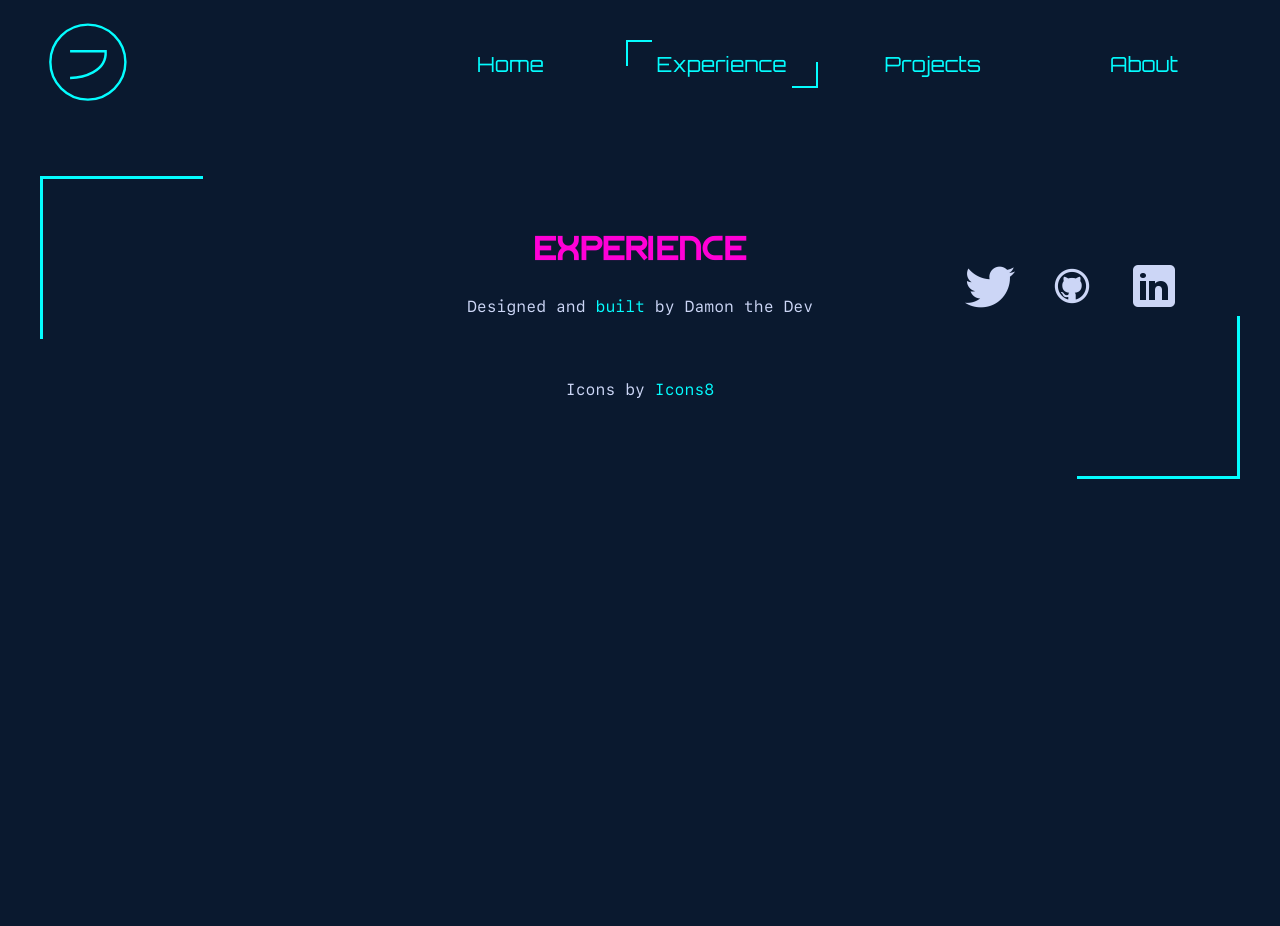
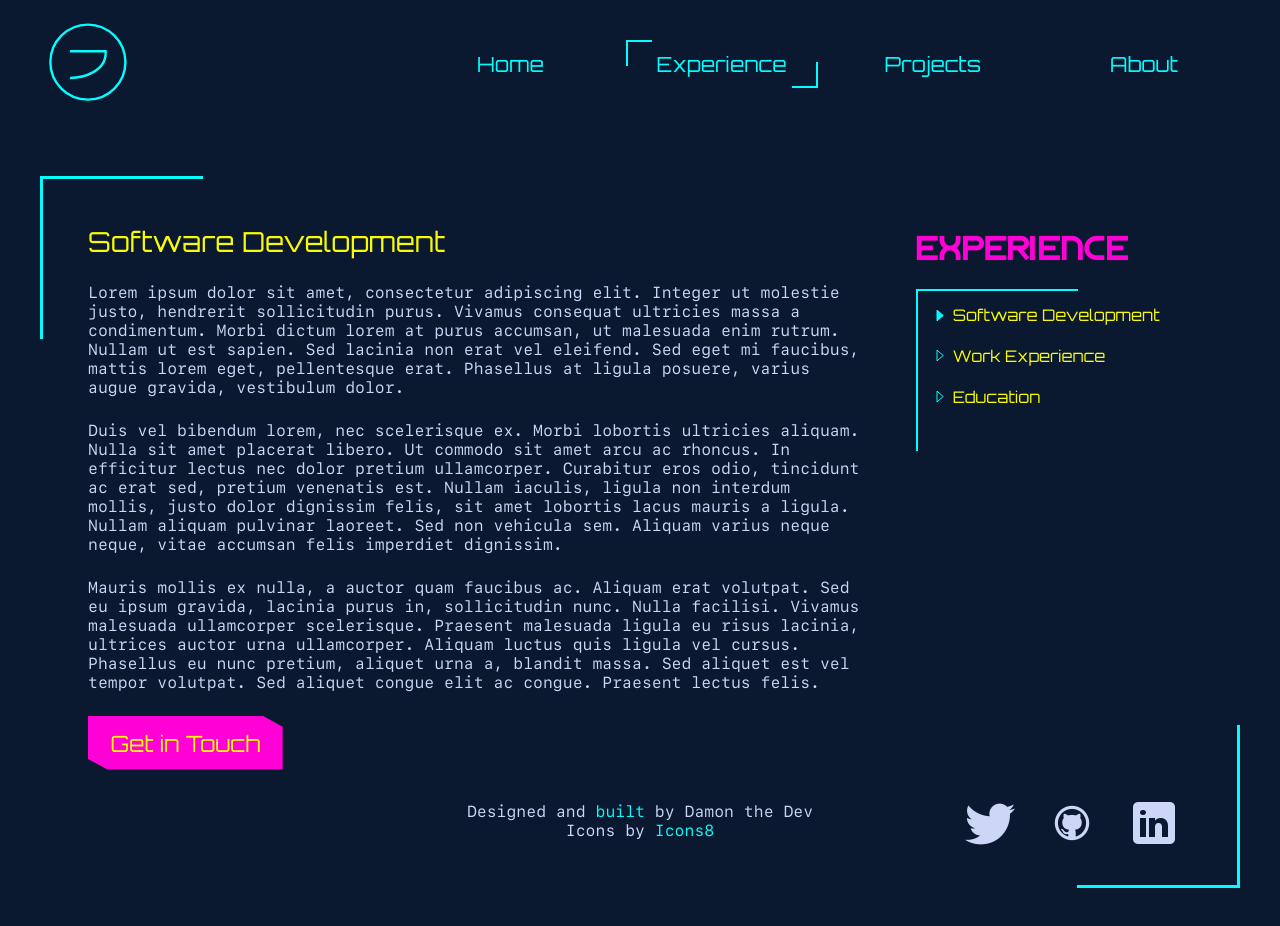
Before and after one commit to damonpickett/damon-the-dev, a React (Create React App) app: page /#/experience in a window 1280 px wide. Shown: the top 926 px of the page. Before the commit the page ends 800 px from the top, so only its background shows below. Built offline with nearby package versions, Linux system fonts and the light colour scheme.

Commit message:
finished contact modal and almost done experience component

```diff
--- a/src/components/ContactModal/ContactModal.css
+++ b/src/components/ContactModal/ContactModal.css
@@ -1,9 +1,11 @@
 .hide {
   display: none;
+  transition: opacity 0.5s ease-in-out;
 }
 
 .show {
   display: block;
+  opacity: 1;
 }
 
 #contact-modal {
@@ -17,42 +19,59 @@
   align-items: center;
   justify-content: center;
   z-index: 100;
-  transition-duration: 4s;
 }
 
 .contact-form {
     background-color: #FF00D6;
+    box-shadow: 0 0 10px 4px rgb(247, 245, 245);
 }
 
 .title {
     padding: 1.5rem;
     border-bottom:#F8FB04 solid 2px;
     margin-bottom: 1.2rem;
+    position: relative;
 }
 
-input, textarea {
+.close-button {
+    background-color: transparent;
+    border: 2px solid #F8FB04;
+    cursor: pointer;
+    padding: 0.5rem 0.8rem;
+    position: absolute;
+    right: 0.8rem;
+    top: 1.0rem;
+  }
+
+  .close-icon {
+    font-size: 24px;
+    line-height: 1;
+    color: #F8FB04;
+  }
+
+.body input, .body textarea {
     display: block;
     margin: 0 auto 1rem;
     padding: 0.5rem;
     border: none;
 }
 
-textarea {
+.body textarea {
     width: 20rem;
     height: 15rem;
 }
 
-button {
+.body button {
     display: block;
     margin: 0 auto 1rem;
     color: #FF00D6;
     background-color: #F8FB04;
 }
 
-p {
+.body p {
     padding: 2rem;
 }
 
-a {
+.body a {
     color: #04fdff
 }
--- a/src/components/ContactModal/ContactModal.js
+++ b/src/components/ContactModal/ContactModal.js
@@ -6,10 +6,13 @@ const ContactModal = (props) => {
   }
 
   return (
-    <div id="contact-modal" onClick={() => props.setContactModal(false)}>
+    <div id="contact-modal">
       <div className="contact-form">
         <div className="title">
           <h2>Contact</h2>
+          <button className="close-button" onClick={() => props.setContactModal(false)}>
+            <span className="close-icon">&times;</span>
+          </button>
         </div>
         <div className="body">
           <form
@@ -25,11 +28,11 @@ const ContactModal = (props) => {
               required
             />
             <input type="text" name="telephone" placeholder="Your phone #" />
-            <input
+            {/* <input
               type="hidden"
               name="_next"
               value="https://damonpickett.github.io/damonpickett/thankyou.html"
-            />
+            /> */}
             <input
               type="hidden"
               name="_subject"
@@ -40,9 +43,7 @@ const ContactModal = (props) => {
               rows="5"
               placeholder="How can I help you?"
             ></textarea>
-            <button type="submit">
-              Send
-            </button>
+            <button className='clipped' type="submit">Send</button>
             <p>
               Please feel free to connect with me on{" "}
               <a
--- /dev/null
+++ b/src/components/Experience/Exp.css
@@ -0,0 +1,91 @@
+/* MOBILE/TABLET */
+
+.exp-main {
+  text-align: left;
+  padding-right: 1.5rem;
+}
+
+.exp-main p {
+  padding-bottom: 1.5rem;
+}
+
+.exp-main h2 {
+  padding-bottom: 1.5rem;
+}
+
+.exp-main button {
+  background: #FF00D6;
+  color: #F8FB04;
+}
+
+.exp-nav {
+  text-align: left;
+  padding: 0 1rem 1rem 1.5rem;
+}
+
+.exp-nav h1 {
+  padding-bottom: 1.5rem;
+}
+
+.exp-ul {
+  position: relative;
+  list-style: none;
+  padding: 1rem 1rem 1rem 1.5rem;
+}
+
+.exp-ul::before {
+  position: absolute;
+  width: 10rem;
+  height: 10rem;
+  content: "";
+  left: 0;
+  top: 0;
+  border-left: 2px solid #04fdff;
+  border-top: 2px solid #04fdff;
+}
+
+.exp-ul li {
+  margin-bottom: 1.3rem;
+  color: #F8FB04;
+  cursor: pointer;
+  position: relative;
+  padding-left: 0.8rem; /* Adjust the padding to align the text with the bullet */
+}
+
+.exp-ul li.selected::before {
+  content: '';
+  position: absolute;
+  top: 50%;
+  left: -1rem;
+  transform: translateY(-50%);
+  width: 2rem;
+  height: 2rem;
+  background: url('../../assets/right-pointing-tri-selected.svg') no-repeat center;
+}
+
+.exp-ul li::before {
+  content: '';
+  position: absolute;
+  top: 50%;
+  left: -1rem;
+  transform: translateY(-50%);
+  width: 2rem;
+  height: 2rem;
+  background: url('../../assets/right-pointing-tri-unselected.svg') no-repeat center;
+}
+
+/* DESKTOP */
+@media (min-width: 1100px) {
+.experience {
+    display: flex; /* Use flexbox to create a row layout */
+  }
+
+  .exp-main {
+    flex: 1; /* Use flex-grow to allow this div to grow and fill available space */
+  }
+
+  .exp-nav {
+    flex-basis: 300px; /* Set a fixed width for the navigation div */
+  }
+
+}
--- a/src/components/Experience/Experience.js
+++ b/src/components/Experience/Experience.js
@@ -1,5 +1,60 @@
+import React, { useState } from "react";
+import "./Exp.css";
+import experienceContent from "./experienceContent.json"; // Import the JSON content
+import selectedBullet from "../../assets/right-pointing-tri-selected.svg";
+import nonSelectedBullet from "../../assets/right-pointing-tri-unselected.svg";
+
 const Experience = () => {
-    return <h1>Experience</h1>;
+  // State to track the selected menu item
+  const [selectedMenuItem, setSelectedMenuItem] = useState(
+    "software-development"
+  );
+
+  // State to track triangle bullet points
+  const [selectedTri, setSelectedTri] = useState(1);
+
+  // Function to handle menu item click and update selectedMenuItem state
+  const handleMenuItemClick = (menuItem, index) => {
+    setSelectedMenuItem(menuItem);
+    setSelectedTri(index);
   };
 
-  export default Experience;
+  return (
+    <div className="experience">
+      <div className="exp-main">
+        {/* Display the selected content based on the selectedMenuItem */}
+        <h2>{experienceContent[selectedMenuItem].title}</h2>
+        {experienceContent[selectedMenuItem].content.map((paragraph, index) => (
+          <p key={index}>{paragraph}</p>
+        ))}
+        <button className="clipped">Get in Touch</button>
+      </div>
+      <div className="exp-nav">
+        {/* Your content for the navigation section goes here */}
+        <h1>Experience</h1>
+        <ul className="exp-ul">
+          <li
+            className={selectedTri === 1 ? "selected link" : "link"}
+            onClick={() => handleMenuItemClick("software-development", 1)}
+          >
+            Software Development
+          </li>
+          <li
+            className={selectedTri === 2 ? "selected link" : "link"}
+            onClick={() => handleMenuItemClick("work-experience", 2)}
+          >
+            Work Experience
+          </li>
+          <li
+            className={selectedTri === 3 ? "selected link" : "link"}
+            onClick={() => handleMenuItemClick("education", 3)}
+          >
+            Education
+          </li>
+        </ul>
+      </div>
+    </div>
+  );
+};
+
+export default Experience;
--- /dev/null
+++ b/src/components/Experience/experienceContent.json
@@ -0,0 +1,24 @@
+{
+    "software-development": {
+      "title": "Software Development",
+      "content": [
+        "Lorem ipsum dolor sit amet, consectetur adipiscing elit. Integer ut molestie justo, hendrerit sollicitudin purus. Vivamus consequat ultricies massa a condimentum. Morbi dictum lorem at purus accumsan, ut malesuada enim rutrum. Nullam ut est sapien. Sed lacinia non erat vel eleifend. Sed eget mi faucibus, mattis lorem eget, pellentesque erat. Phasellus at ligula posuere, varius augue gravida, vestibulum dolor.",
+        "Duis vel bibendum lorem, nec scelerisque ex. Morbi lobortis ultricies aliquam. Nulla sit amet placerat libero. Ut commodo sit amet arcu ac rhoncus. In efficitur lectus nec dolor pretium ullamcorper. Curabitur eros odio, tincidunt ac erat sed, pretium venenatis est. Nullam iaculis, ligula non interdum mollis, justo dolor dignissim felis, sit amet lobortis lacus mauris a ligula. Nullam aliquam pulvinar laoreet. Sed non vehicula sem. Aliquam varius neque neque, vitae accumsan felis imperdiet dignissim.",
+        "Mauris mollis ex nulla, a auctor quam faucibus ac. Aliquam erat volutpat. Sed eu ipsum gravida, lacinia purus in, sollicitudin nunc. Nulla facilisi. Vivamus malesuada ullamcorper scelerisque. Praesent malesuada ligula eu risus lacinia, ultrices auctor urna ullamcorper. Aliquam luctus quis ligula vel cursus. Phasellus eu nunc pretium, aliquet urna a, blandit massa. Sed aliquet est vel tempor volutpat. Sed aliquet congue elit ac congue. Praesent lectus felis."
+      ]
+    },
+    "work-experience": {
+      "title": "Work Experience",
+      "content": [
+        "This is the content for Section 2.",
+        "Ut enim ad minim veniam, quis nostrud exercitation ullamco laboris nisi ut aliquip ex ea commodo consequat."
+      ]
+    },
+    "education": {
+      "title": "Education",
+      "content": [
+        "This is the content for Section 3.",
+        "Duis aute irure dolor in reprehenderit in voluptate velit esse cillum dolore eu fugiat nulla pariatur."
+      ]
+    }
+  }
--- a/src/components/Home/Home.js
+++ b/src/components/Home/Home.js
@@ -26,7 +26,7 @@ const Home = (props) => {
             </p>
           </div>
           <button
-            className="contact"
+            className="clipped contact"
             onClick={() => props.setContactModal(true)}
           >
             Get in touch
--- a/src/components/MainContent/MainContent.js
+++ b/src/components/MainContent/MainContent.js
@@ -12,7 +12,6 @@ import ContactModal from "../ContactModal/ContactModal";
 
 function MainContent() {
   const [contactModal, setContactModal] = useState(false);
-  console.log(contactModal)
 
   return (
     <div className="main-content">
--- a/src/styles/shared.css
+++ b/src/styles/shared.css
@@ -57,7 +57,7 @@ li {
   margin: 0 auto;
 }
 
-button {
+.clipped {
   font-family: 'Orbitron', sans-serif;
   font-size: 1.4rem;
   padding: 0.8rem 1.4rem;
```
Also changed, not shown: src/assets/right-pointing-tri-selected.svg (added), src/assets/right-pointing-tri-unselected.svg (added), src/components/Experience/Experience.css (deleted).
